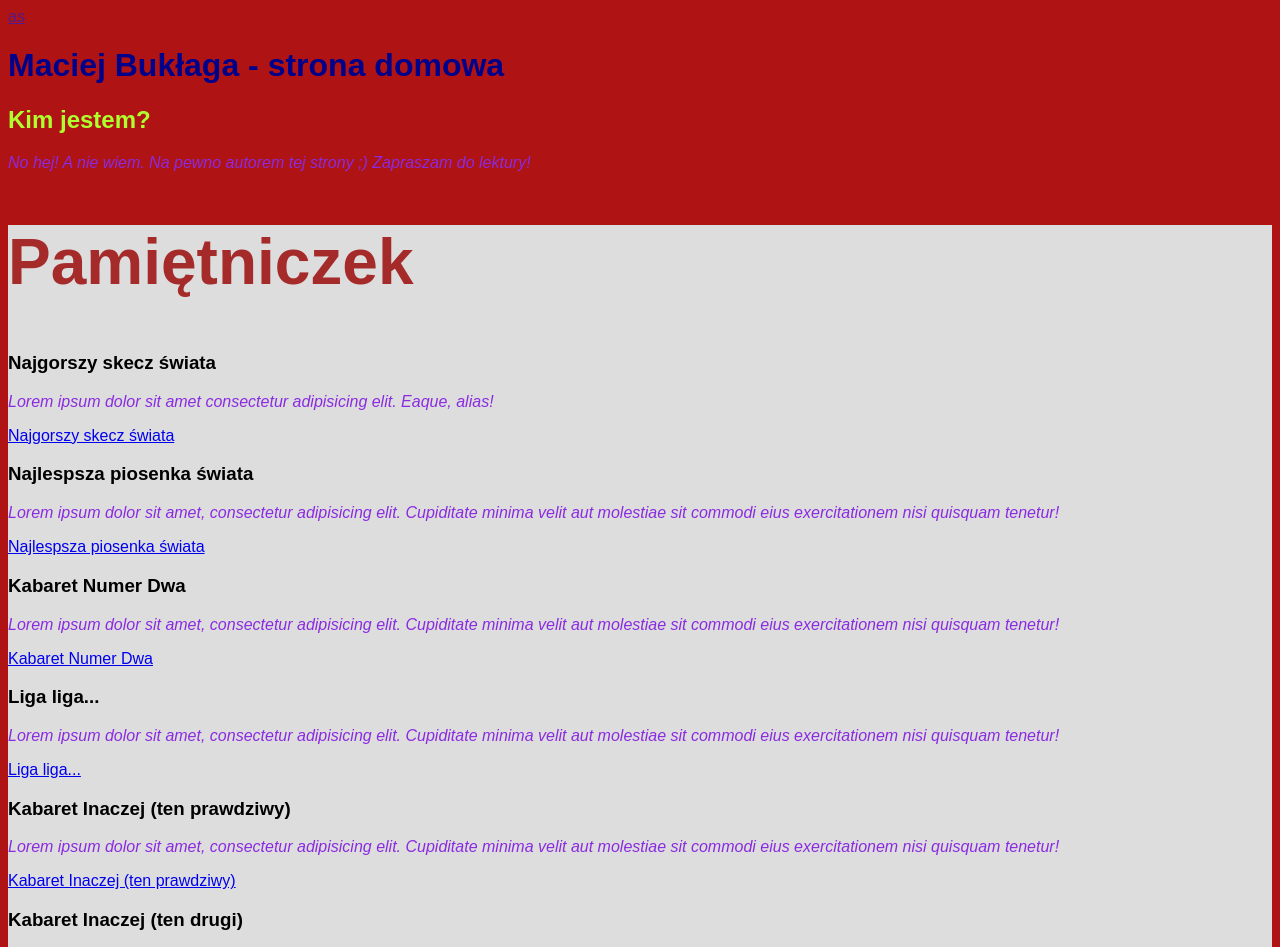
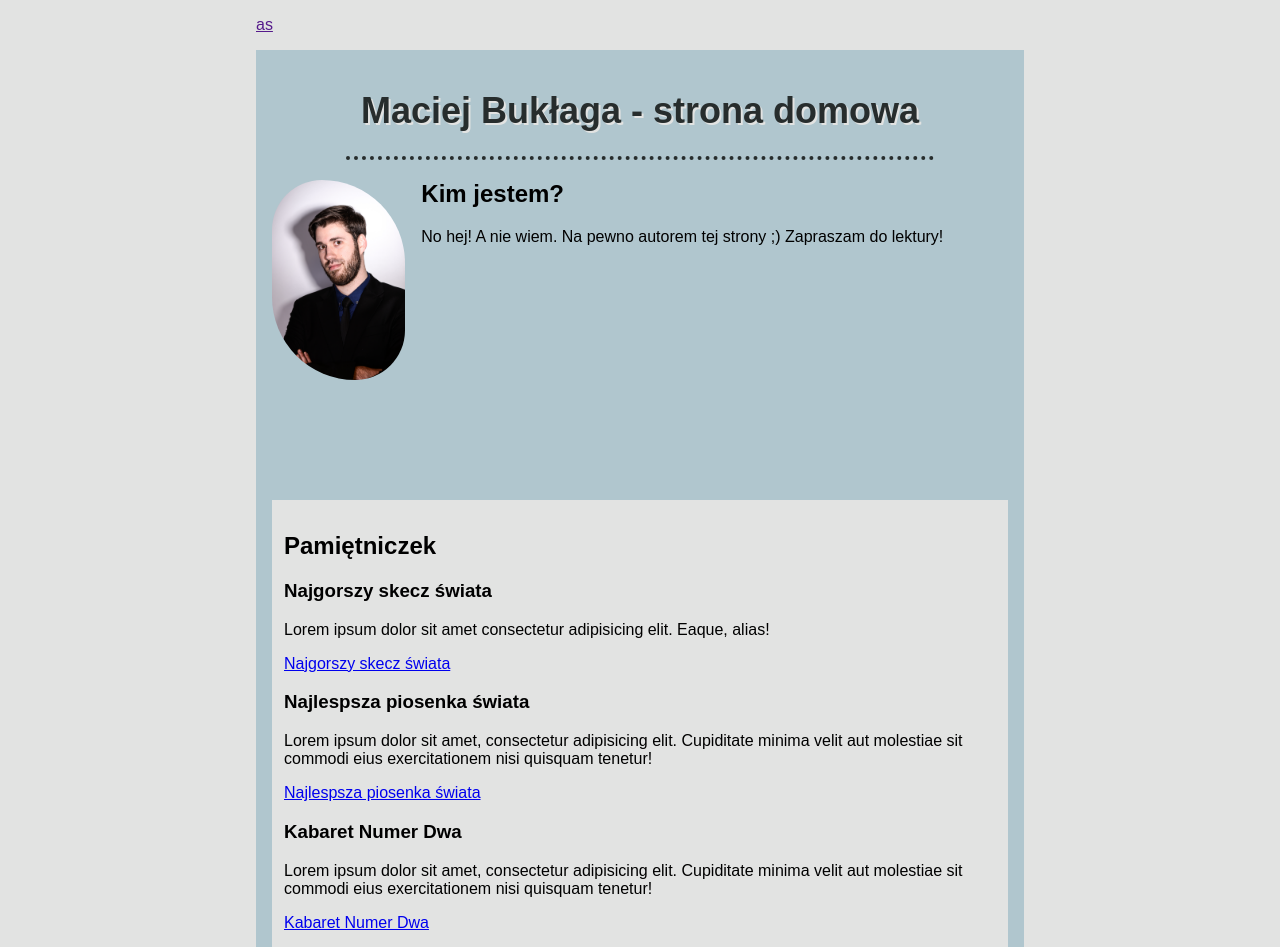
Before and after one commit to MaciejBga/homepage, a plain HTML site: page index.html in a window 1280 px wide. Shown: the top 947 px of the page. Drawn offline with Linux system fonts and the light colour scheme.

Commit message:
add classes BEM

```diff
--- a/index.html
+++ b/index.html
@@ -10,62 +10,69 @@
 </head>
 
 <body>
-	<header>
-		<a href="">as</a>
+	<header class="header">
+		<a href="" class="header__link">as</a>
 	</header>
 	<main class="main">
-		<header class="header">
-			<h1 class="heading">Maciej Bukłaga - strona domowa</h1>
+		<header class="heading">
+			<h1 class="heading__title">Maciej Bukłaga - strona domowa</h1>
 		</header>
-		<section class="section">
-			<h2 class="sectionHeader">Kim jestem?</h2>
-			<p class="paragraph">No hej! A nie wiem. Na pewno autorem tej strony ;) Zapraszam do lektury!</p>
+		<section class="about">
+			<img src="pics/ja.jpg" alt="autor strony" class="about__picture">
+			<h2 class="about__title">Kim jestem?</h2>
+			<p class="about__paragraph">No hej! A nie wiem. Na pewno autorem tej strony ;) Zapraszam do lektury!</p>
 		</section>
 		<section class="diary" id="diary">
-			<h2 class="diaryHeader">Pamiętniczek</h2>
-			<section class="diarySection">
-				<h3 class="diaryTitle">Najgorszy skecz świata</h3>
-				<p class="paragraph">Lorem ipsum dolor sit amet consectetur adipisicing elit. Eaque, alias!</p>
-				<a href="diary-day-1.html">Najgorszy skecz świata</a>
+			<h2 class="diary__title">Pamiętniczek</h2>
+			<section class="diary__section">
+				<h3 class="diary__section-title">Najgorszy skecz świata</h3>
+				<p class="diary__section-paragraph">Lorem ipsum dolor sit amet consectetur adipisicing elit. Eaque,
+					alias!</p>
+				<a href="diary-day-1.html" class="diary__section-link">Najgorszy skecz świata</a>
 			</section>
-			<section class="diarySection">
-				<h3 class="diaryTitle">Najlespsza piosenka świata</h3>
-				<p class="paragraph">Lorem ipsum dolor sit amet, consectetur adipisicing elit. Cupiditate minima velit
+			<section class="diary__section">
+				<h3 class="diary__section-title">Najlespsza piosenka świata</h3>
+				<p class="diary__section-paragraph">Lorem ipsum dolor sit amet, consectetur adipisicing elit. Cupiditate
+					minima velit
 					aut molestiae sit
 					commodi eius exercitationem nisi quisquam tenetur!</p>
-				<a href="diary-day-2.html">Najlespsza piosenka świata</a>
+				<a href="diary-day-2.html" class="diary__section-link">Najlespsza piosenka świata</a>
 			</section>
-			<section class="diarySection">
-				<h3 class="diaryTitle">Kabaret Numer Dwa</h3>
-				<p class="paragraph">Lorem ipsum dolor sit amet, consectetur adipisicing elit. Cupiditate minima velit
+			<section class="diary__section">
+				<h3 class="diary__section-title">Kabaret Numer Dwa</h3>
+				<p class="diary__section-paragraph">Lorem ipsum dolor sit amet, consectetur adipisicing elit. Cupiditate
+					minima velit
 					aut molestiae sit
 					commodi eius exercitationem nisi quisquam tenetur!</p>
-				<a href="diary-day-3.html">Kabaret Numer Dwa</a>
+				<a href="diary-day-3.html" class="diary__section-link">Kabaret Numer Dwa</a>
 			</section>
-			<section class="diarySection">
-				<h3 class="diaryTitle">Liga liga...</h3>
-				<p class="paragraph">Lorem ipsum dolor sit amet, consectetur adipisicing elit. Cupiditate minima velit
+			<section class="diary__section">
+				<h3 class="diary__section-title">Liga liga...</h3>
+				<p class="diary__section-paragraph">Lorem ipsum dolor sit amet, consectetur adipisicing elit. Cupiditate
+					minima velit
 					aut molestiae sit
 					commodi eius exercitationem nisi quisquam tenetur!</p>
-				<a href="diary-day-4.html">Liga liga...</a>
+				<a href="diary-day-4.html" class="diary__section-link">Liga liga...</a>
 			</section>
-			<section class="diarySection">
-				<h3 class="diaryTitle">Kabaret Inaczej (ten prawdziwy)</h3>
-				<p class="paragraph">Lorem ipsum dolor sit amet, consectetur adipisicing elit. Cupiditate minima velit
+			<section class="diary__section">
+				<h3 class="diary__section-title">Kabaret Inaczej (ten prawdziwy)</h3>
+				<p class="diary__section-paragraph">Lorem ipsum dolor sit amet, consectetur adipisicing elit. Cupiditate
+					minima velit
 					aut molestiae sit
 					commodi eius exercitationem nisi quisquam tenetur!</p>
-				<a href="diary-day-5.html">Kabaret Inaczej (ten prawdziwy)</a>
+				<a href="diary-day-5.html" class="diary__section-link">Kabaret Inaczej (ten prawdziwy)</a>
 			</section>
-			<section class="diarySection">
-				<h3 class="diaryTitle">Kabaret Inaczej (ten drugi)</h3>
-				<p class="paragraph">Lorem ipsum dolor sit amet, consectetur adipisicing elit. Cupiditate minima velit
+			<section class="diary__section">
+				<h3 class="diary__section-title">Kabaret Inaczej (ten drugi)</h3>
+				<p class="diary__section-paragraph">Lorem ipsum dolor sit amet, consectetur adipisicing elit. Cupiditate
+					minima velit
 					aut molestiae sit
 					commodi eius exercitationem nisi quisquam tenetur!</p>
-				<a href="diary-day-6.html">Kabaret Inaczej (ten drugi)</a>
+				<a href="diary-day-6.html" class="diary__section-link">Kabaret Inaczej (ten drugi)</a>
 			</section>
 		</section>
-		<footer>Strona powstała podczas szkolenia WTF: Co ten frontend? autorstwa Maćka Korsana</footer>
 	</main>
+	<footer class="footer">Strona powstała podczas szkolenia WTF: Co ten frontend? autorstwa Maćka Korsana</footer>
 	<script src="main.js"></script>
 </body>
 
--- a/style.css
+++ b/style.css
@@ -1,6 +1,18 @@
 body {
-	background-color: #af1313;
+	background-color: #e2e3e2;
 	font-family: sans-serif;
+	width: 60vw;
+	margin: 0 auto;
+}
+
+.header,
+.footer {
+	padding: 16px 0;
+}
+
+.main {
+	background-color: #b0c6ce;
+	padding: 16px;
 }
 
 /* .header {
@@ -8,7 +20,27 @@ body {
 } */
 
 .heading {
-	color: darkblue;
+	width: 80%;
+	margin: 0 auto;
+	text-align: center;
+	border-bottom: 4px dotted #272d2d;
+}
+
+.heading__title {
+	color: #272d2d;
+	font-size: 36px;
+	text-shadow: 2px 2px #e2e3e2;
+}
+
+.about {
+	height: 40vh;
+}
+
+.about__picture {
+	height: 200px;
+	float: left;
+	margin-right: 16px;
+	border-radius: 60px 100px;
 }
 
 .sectionHeader {
@@ -21,10 +53,12 @@ body {
 }
 
 .diary {
-	background-color: #ddd;
+	background-color: #e2e3e2;
+	/* margin: 12px 0; */
+	padding: 12px;
 }
 
 .paragraph {
-	color: blueviolet;
+	/* color: blueviolet; */
 	font-style: italic;
 }
```
Also changed, not shown: pics/ja.jpg (added).
